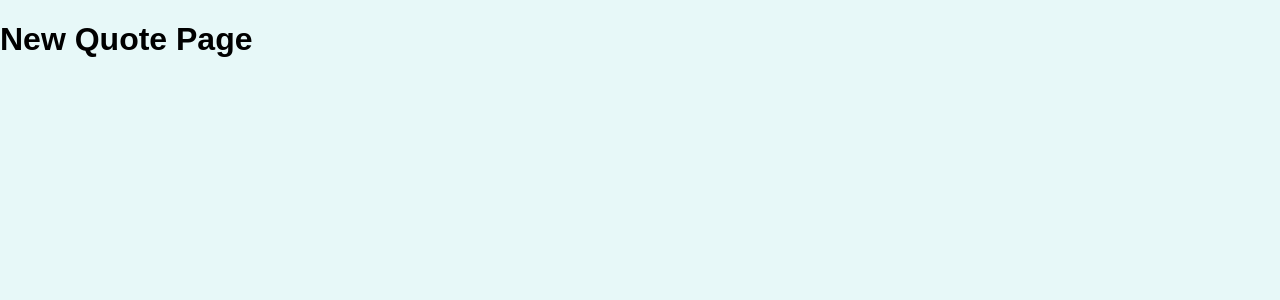
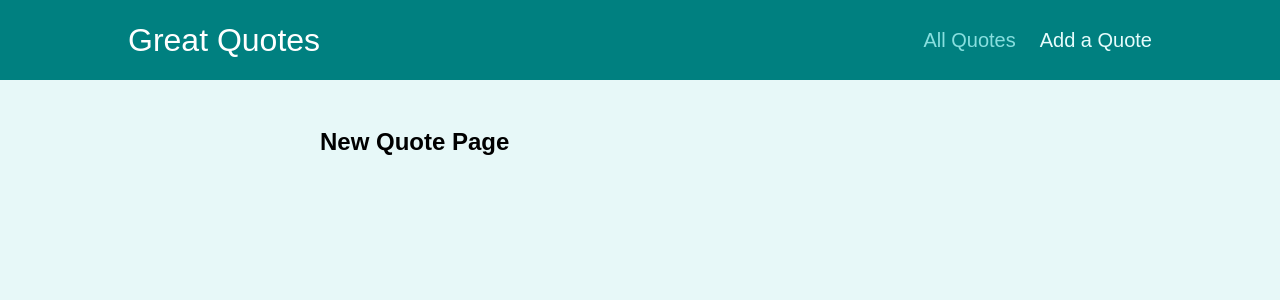
Before and after one commit to Athul-dev-7/ReactTrails, a React (Create React App) app in the folder spa-project/: page /new-quote in a window 1280 px wide. Shown: the top 300 px of the page. Built offline with nearby package versions, Linux system fonts and the light colour scheme.

Commit message:
Adds Layout for wrapping the Route.

```diff
--- a/spa-project/src/App.js
+++ b/spa-project/src/App.js
@@ -2,9 +2,11 @@ import { Route, Switch, Redirect } from 'react-router-dom';
 import AllQuotes from './pages/AllQuotes';
 import QuoteDetail from './pages/QuoteDetail';
 import NewQuote from './pages/NewQuote';
+import Layout from './components/layout/Layout';
 
 function App() {
     return (
+        <Layout>
             <Switch>
                 <Route path="/" exact>
                     <Redirect to="/quotes" />
@@ -19,6 +21,7 @@ function App() {
                     <NewQuote />
                 </Route>
             </Switch>
+        </Layout>
     );
 }
 
--- /dev/null
+++ b/spa-project/src/components/layout/Layout.js
@@ -0,0 +1,13 @@
+import classes from './Layout.module.css';
+import MainNavigation from './MainNavigation';
+
+const Layout = (props) => {
+    return (
+        <section>
+            <MainNavigation />
+            <main className={classes.main}>{props.children}</main>
+        </section>
+    );
+};
+
+export default Layout;
--- /dev/null
+++ b/spa-project/src/components/layout/MainNavigation.js
@@ -0,0 +1,29 @@
+import { NavLink } from 'react-router-dom';
+import classes from './MainNavigation.module.css';
+
+const MainNavigation = () => {
+    return (
+        <header className={classes.header}>
+            <div className={classes.logo}>Great Quotes</div>
+            <nav className={classes.nav}>
+                <ul>
+                    <li>
+                        <NavLink to="/quotes" activeClassName={classes.active}>
+                            All Quotes
+                        </NavLink>
+                    </li>
+                    <li>
+                        <NavLink
+                            to="/new-quote"
+                            activeClassName={classes.active}
+                        >
+                            Add a Quote
+                        </NavLink>
+                    </li>
+                </ul>
+            </nav>
+        </header>
+    );
+};
+
+export default MainNavigation;
```
Also changed, not shown: spa-project/src/components/layout/MainNavigation.module.css (line endings or trailing spaces). Lines whose indentation alone changed are shown as unchanged.
